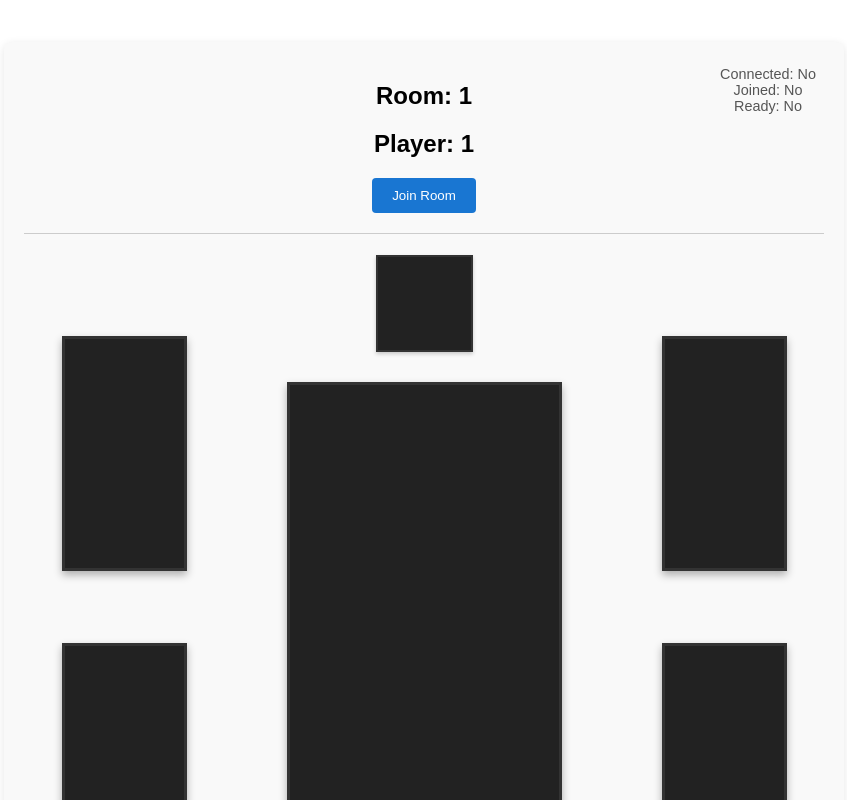
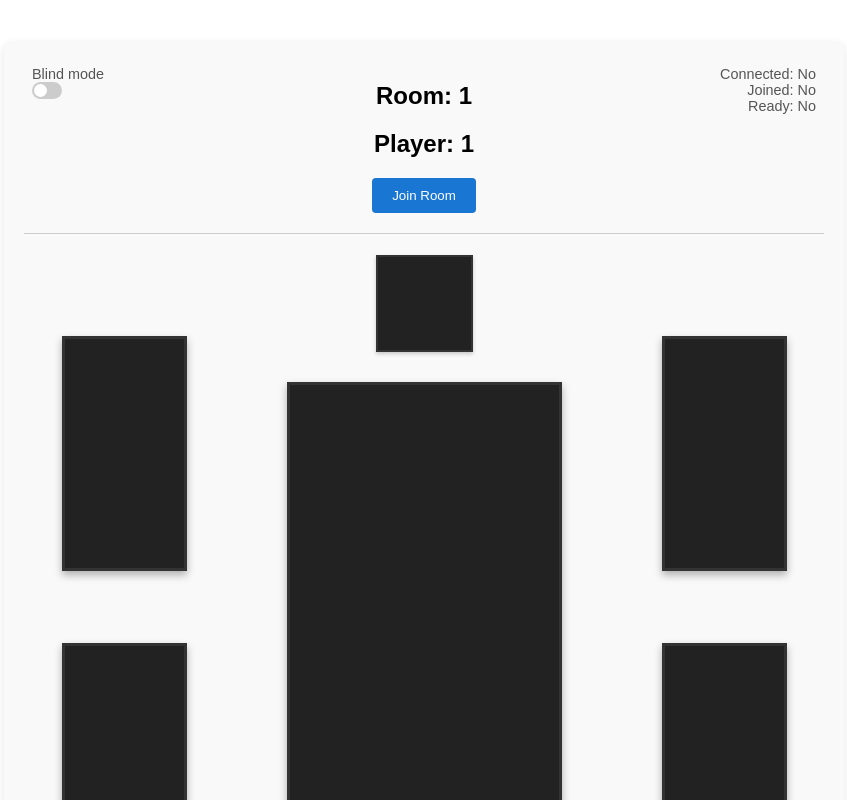
Before and after one commit to jciglesias/red-tetris, a React (Create React App) app in the folder client/: page /1/1 in a window 1280 px wide. Shown: the top 800 px of the page, without its empty margins (216-1063 px from the left). Built offline with nearby package versions, Linux system fonts and the light colour scheme; no server answers.

Commit message:
blind mode

```diff
--- a/client/src/components/GameRoom.css
+++ b/client/src/components/GameRoom.css
@@ -11,6 +11,28 @@
 .room-header {
   text-align: center;
   margin-bottom: 20px;
+}
+.score-panel {
+  position: absolute;
+  top: 20px;
+  left: 20px;
+  display: flex;
+  flex-direction: column;
+  align-items: flex-start;
+  gap: 10px;
+  margin-bottom: 20px;
+}
+.score-indicator {
+  padding: 4px 8px;
+  background: transparent;
+  border-radius: 4px;
+  font-size: 0.9rem;
+  color: #555;
+  text-align: left;
+}
+.score-indicator p {
+  margin: 0;
+  text-align: left;
 }
 .status-panel {
   position: absolute;
@@ -31,6 +53,7 @@
 }
 .status-indicator p {
   margin: 0;
+  text-align: right;
 }
 .button-group {
   display: flex;
@@ -176,3 +199,65 @@
 .tetris-cell.piece-Z { background: linear-gradient(145deg, #F44336, #D32F2F); border-color: #EF5350; } /* Red */
 .tetris-cell.piece-J { background: linear-gradient(145deg, #2196F3, #1976D2); border-color: #42A5F5; } /* Blue */
 .tetris-cell.piece-L { background: linear-gradient(145deg, #FF9800, #F57C00); border-color: #FFB74D; } /* Orange */
+
+.switch {
+  position: relative;
+  display: inline-block;
+  width: 30px;
+  height: 17px;
+}
+
+/* Hide default HTML checkbox */
+.switch input {
+  opacity: 0;
+  width: 0;
+  height: 0;
+}
+
+/* The slider */
+.slider {
+  position: absolute;
+  cursor: pointer;
+  top: 0;
+  left: 0;
+  right: 0;
+  bottom: 0;
+  background-color: #ccc;
+  -webkit-transition: .4s;
+  transition: .4s;
+}
+
+.slider:before {
+  position: absolute;
+  content: "";
+  height: 13px;
+  width: 13px;
+  left: 2px;
+  bottom: 2px;
+  background-color: white;
+  -webkit-transition: .4s;
+  transition: .4s;
+}
+
+input:checked + .slider {
+  background-color: #2196F3;
+}
+
+input:focus + .slider {
+  box-shadow: 0 0 1px #2196F3;
+}
+
+input:checked + .slider:before {
+  -webkit-transform: translateX(13px);
+  -ms-transform: translateX(13px);
+  transform: translateX(13px);
+}
+
+/* Rounded sliders */
+.slider.round {
+  border-radius: 17px;
+}
+
+.slider.round:before {
+  border-radius: 50%;
+}
--- a/client/src/components/GameRoom.tsx
+++ b/client/src/components/GameRoom.tsx
@@ -1,4 +1,4 @@
-import React, { useEffect, useRef, useCallback } from 'react';
+import React, { useEffect, useRef, useCallback, useState } from 'react';
 import { useParams } from 'react-router-dom';
 import { useDispatch, useSelector } from 'react-redux';
 import { connectSocket, disconnectSocket, joinRoom, readyPlayer, startGame, gameAction, getRoomInfo } from '../store/socketSlice';
@@ -26,6 +26,7 @@ function GameRoom() {
   const board2Ref = useRef<HTMLDivElement>(null);
   const board3Ref = useRef<HTMLDivElement>(null);
   const board4Ref = useRef<HTMLDivElement>(null);
+  const [blindMode, setBlindMode] = useState(false);
 
   initializeNextPiece();
   initializeBoards();
@@ -126,7 +127,7 @@ function GameRoom() {
     if (!nextPiece) return;
     nextPiece.querySelectorAll('.next-cell').forEach(c => c.className = 'next-cell');
 
-    if (!playerState?.nextPieces?.[0]) return;
+    if (!playerState?.nextPieces?.[0] || blindMode) return;
     const np = playerState.nextPieces[0];
     for (let row = 0; row < np.shape.length; row++) {
       for (let col = 0; col < np.shape[row].length; col++) {
@@ -172,6 +173,11 @@ function GameRoom() {
           }
         }
       }
+  }
+
+  function handleBlindMode() {
+    setBlindMode(!blindMode);
+    console.log('toggle blind mode', blindMode);
   }
 
   function handleJoin() {
@@ -254,6 +260,15 @@ function GameRoom() {
 
   return (
     <div className="game-room">
+       <div className="score-panel">
+        <div className="score-indicator">
+          <p>Blind mode</p>
+          <label className="switch">
+            <input type="checkbox" checked={blindMode} onChange={handleBlindMode} />
+            <span className="slider round"></span>
+          </label>
+        </div>
+      </div>
       <div className="room-header">
         <h2>Room: {roomName}</h2>
         <h2>Player: {playerName}</h2>
--- a/client/src/index.tsx
+++ b/client/src/index.tsx
@@ -1,4 +1,3 @@
-import { StrictMode } from 'react';
 import ReactDOM from 'react-dom/client';
 import { BrowserRouter } from 'react-router-dom';
 import './index.css';
```
